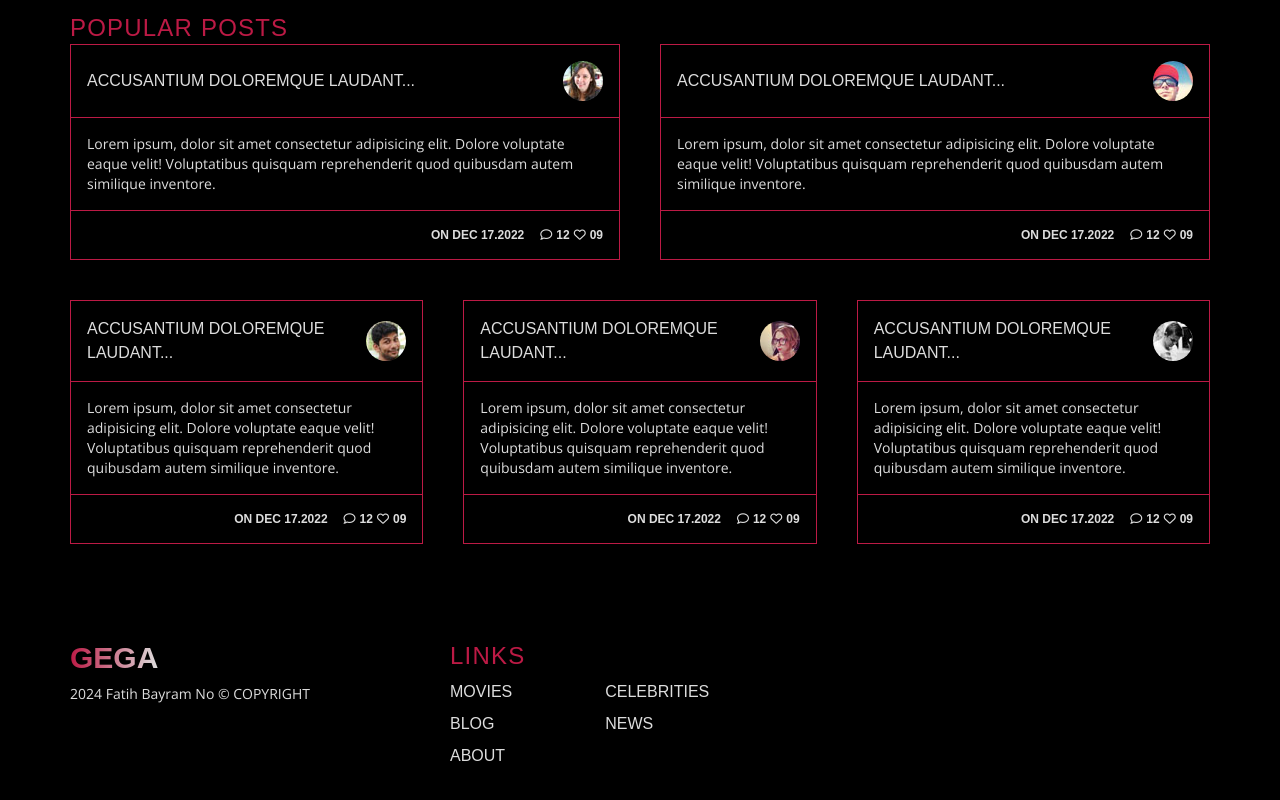
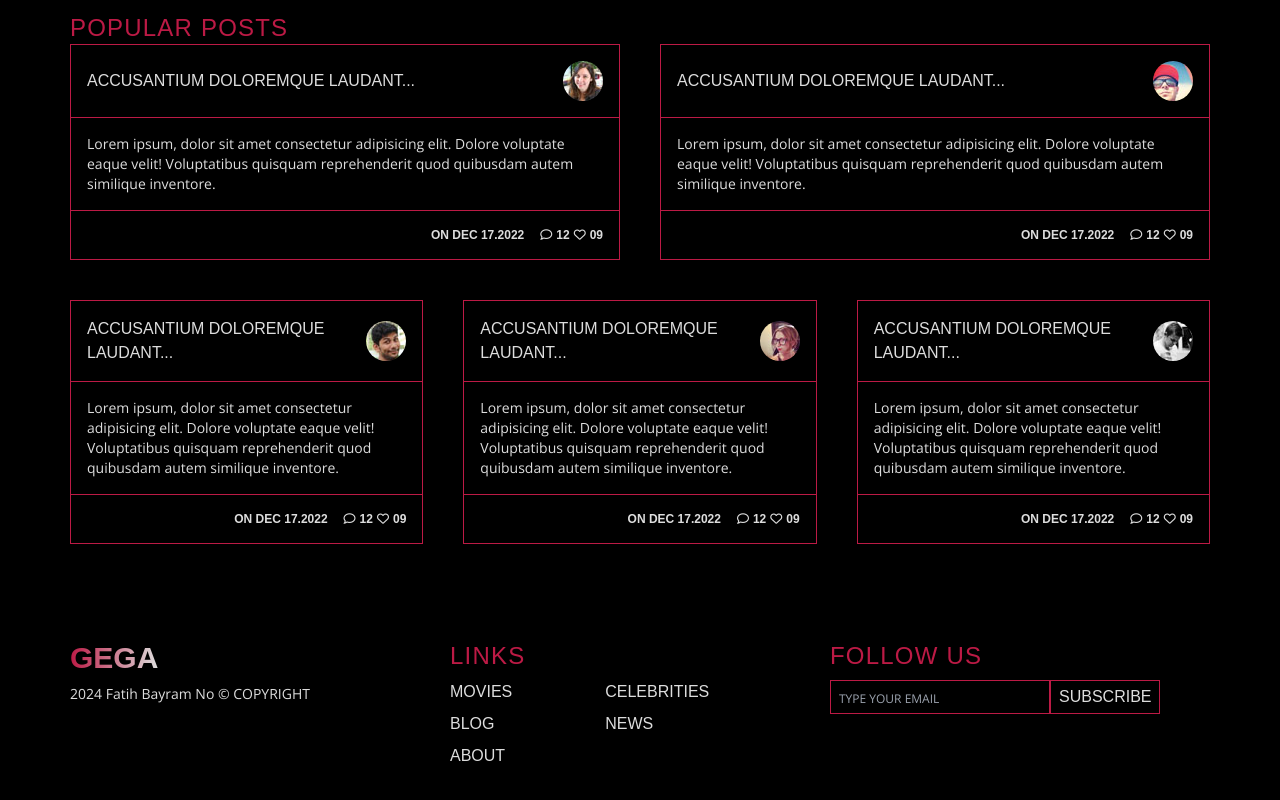
Before and after one commit to fatihbayramm/tailwind, a website: page public/index.html in a window 1280 px wide. Shown: the part 1959-2759 px from the top of the page. Drawn offline with nearby package versions, Linux system fonts and the light colour scheme; a web font is replaced by a local one.

Commit message:
footer section

```diff
--- a/public/index.html
+++ b/public/index.html
@@ -868,7 +868,9 @@
     <!-- Footer Section -->
     <footer class="bg-black text-gega-grey">
       <!-- Footer Container -->
-      <div class="container flex pb-8">
+      <div
+        class="container flex flex-col md:flex-row px-10 lg:px-0 pb-8 space-y-5 md:space-y-0"
+      >
         <!-- Left -->
         <div class="basis-1/3">
           <a
@@ -898,8 +900,22 @@
               >About</a
             >
           </div>
-
-          <!-- Right -->
+        </div>
+        <!-- Right -->
+        <div class="basis-1/3">
+          <h2 class="mb-2 text-gega-red">FOLLOW US</h2>
+          <form class="flex">
+            <input
+              type="text"
+              class="py-1 px-2 bg-transparent border border-gega-red placeholder:text-xs outline-none"
+              placeholder="TYPE YOUR EMAIL"
+            />
+            <button
+              class="py-1 px-2 bg-transparent border border-gega-red bg-gega-red font-gemunu uppercase"
+            >
+              Subscribe
+            </button>
+          </form>
         </div>
       </div>
     </footer>
```
Also changed, not shown: public/css/styles.css.
